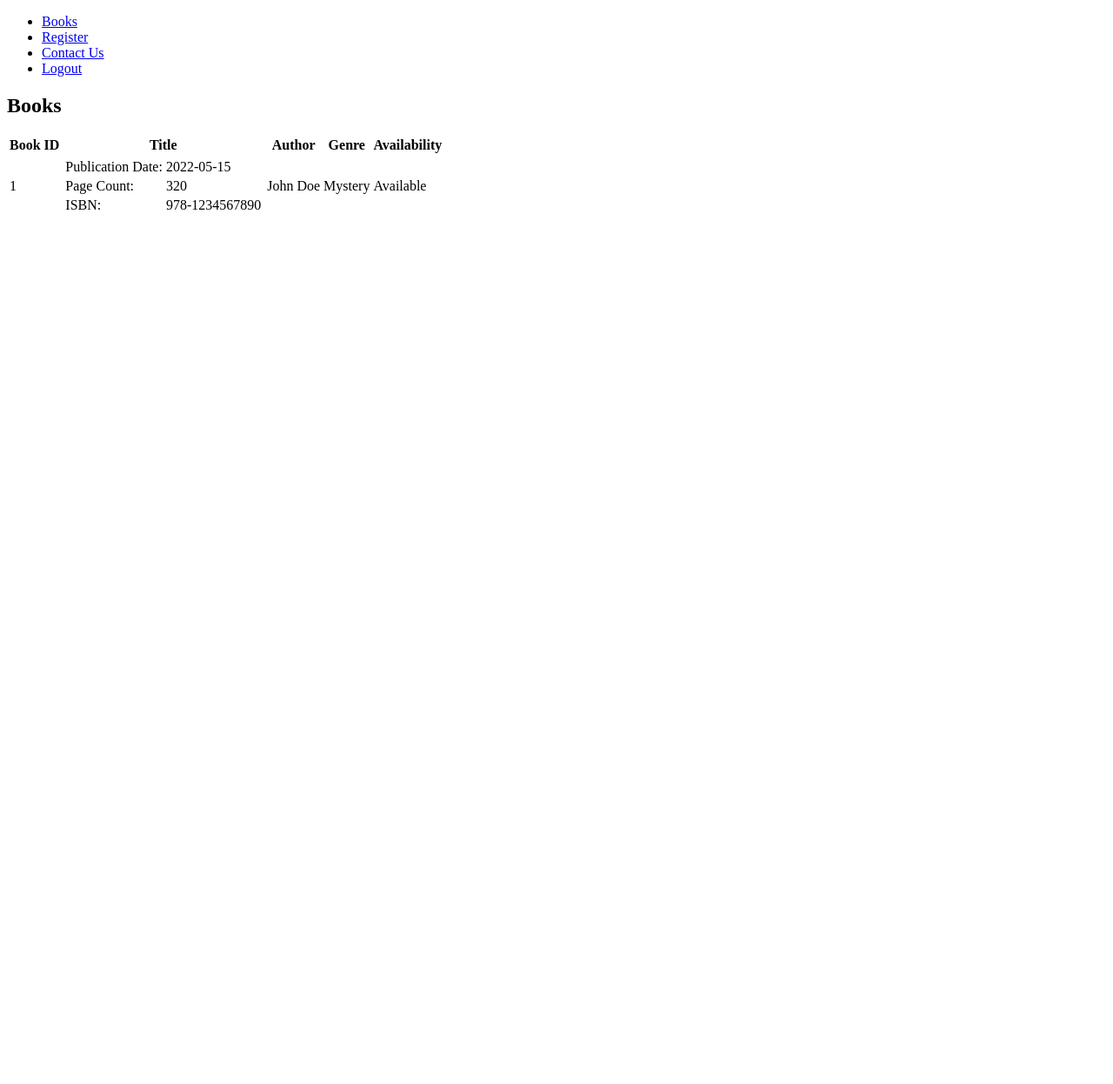
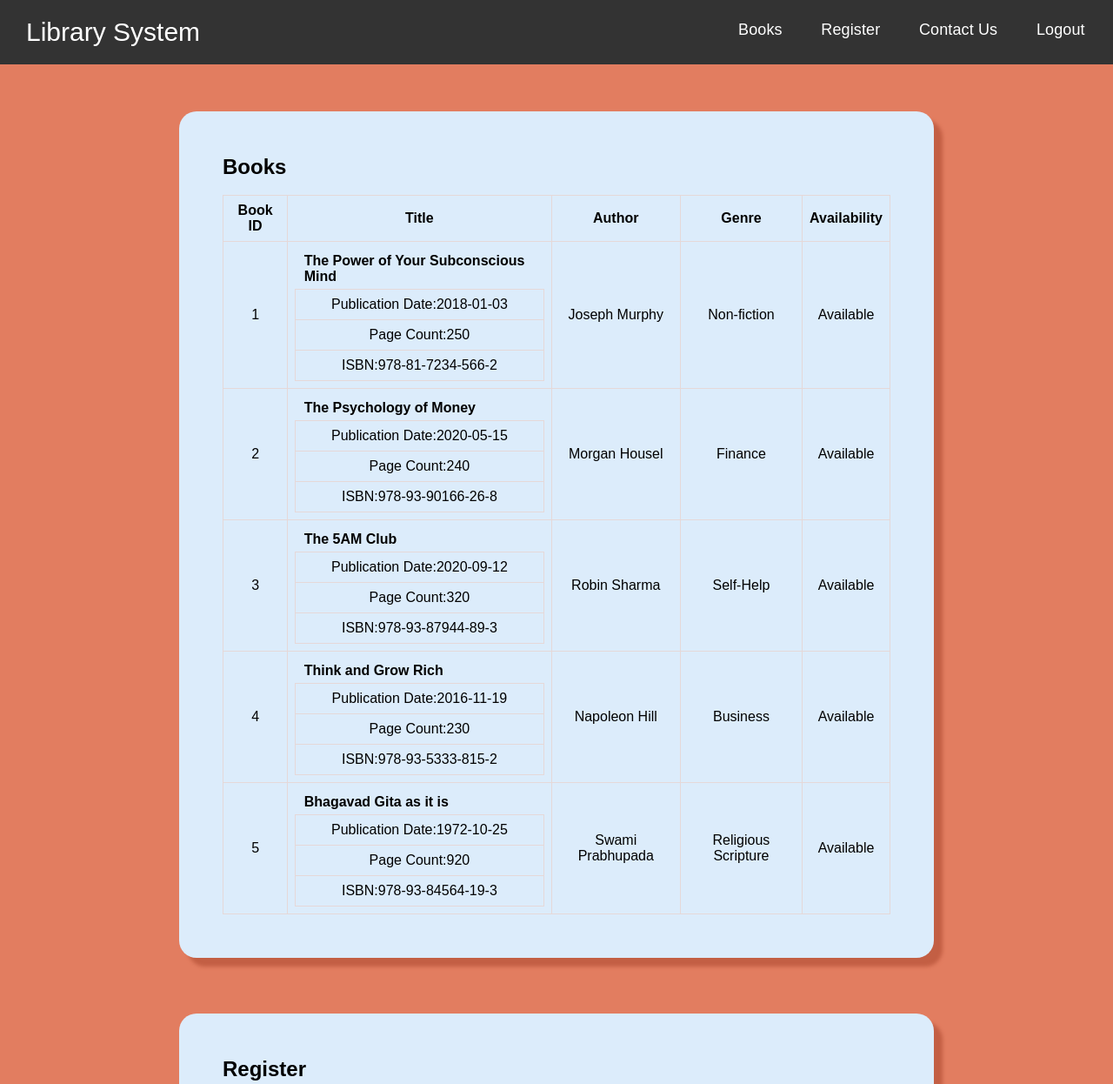
Before and after one commit to saivaraprasad195/F1C2_august, a plain HTML site: page index.html in a window 1280 px wide. Shown: the top 1246 px of the page at 87% size. Before the commit the page ends 800 px from the top, so only its background shows below. Drawn offline with Linux system fonts and the light colour scheme.

Commit message:
CSS completed

```diff
--- a/index.html
+++ b/index.html
@@ -1,13 +1,15 @@
 <!DOCTYPE html>
 <html lang="en">
   <head>
-    <meta charset="UTF-8">
-    <meta name="viewport" content="width=device-width, initial-scale=1.0">
+    <meta charset="UTF-8" />
+    <meta name="viewport" content="width=device-width, initial-scale=1.0" />
     <title>Library System</title>
+    <link rel="stylesheet" href="style.css" />
   </head>
   <body>
     <header>
-    <nav class="nav">
+      <nav class="navbar">
+        <a href="./index.html" id="logo">Library System</a>
         <ul>
           <li><a href="#books">Books</a></li>
           <li><a href="#register">Register</a></li>
@@ -19,6 +21,7 @@
 
     <section id="books" class="section">
       <h2>Books</h2>
+      <br>
       <table class="book-table">
         <tr>
           <th>Book ID</th>
@@ -31,27 +34,137 @@
           <td>1</td>
           <td>
             <table class="nested-table">
+              <th>The Power of Your Subconscious Mind</td>
               <tr>
-              <td>Publication Date:</td>
-              <td>2022-05-15</td>
+                <td>Publication Date:2018-01-03</td>
               </tr>
               <tr>
-              <td>Page Count:</td>
-              <td>320</td>
+                <td>Page Count:250</td>
               </tr>
               <tr>
-              <td>ISBN:</td>
-              <td>978-1234567890</td>
+                <td>ISBN:978-81-7234-566-2</td>
               </tr>
             </table>
           </td>
-        <td>John Doe</td>
-        <td>Mystery</td>
+          <td>Joseph Murphy</td>
+          <td>Non-fiction</td>
           <td>Available</td>
         </tr>
-      <!-- Add more rows as needed -->
+        <tr>
+          <td>2</td>
+          <td>
+            <table class="nested-table">
+              <th>The Psychology of Money</td>
+              <tr>
+                <td>Publication Date:2020-05-15</td>
+              </tr>
+              <tr>
+                <td>Page Count:240</td>
+              </tr>
+              <tr>
+                <td>ISBN:978-93-90166-26-8</td>
+              </tr>
+            </table>
+          </td>
+          <td>Morgan Housel</td>
+          <td>Finance</td>
+          <td>Available</td>
+        </tr>
+        <tr>
+          <tr>
+            <td>3</td>
+            <td>
+              <table class="nested-table">
+                <th>The 5AM Club</td>
+                <tr>
+                  <td>Publication Date:2020-09-12</td>
+                </tr>
+                <tr>
+                  <td>Page Count:320</td>
+                </tr>
+                <tr>
+                  <td>ISBN:978-93-87944-89-3</td>
+                </tr>
+              </table>
+            </td>
+            <td>Robin Sharma</td>
+            <td>Self-Help</td>
+            <td>Available</td>
+          </tr>
+          <tr>
+            <tr>
+              <td>4</td>
+              <td>
+                <table class="nested-table">
+                  <th>Think and Grow Rich</td>
+                  <tr>
+                    <td>Publication Date:2016-11-19</td>
+                  </tr>
+                  <tr>
+                    <td>Page Count:230</td>
+                  </tr>
+                  <tr>
+                    <td>ISBN:978-93-5333-815-2</td>
+                  </tr>
+                </table>
+              </td>
+              <td>Napoleon Hill</td>
+              <td>Business</td>
+              <td>Available</td>
+            </tr>
+            <tr>
+              <tr>
+                <td>5</td>
+                <td>
+                  <table class="nested-table">
+                    <th>Bhagavad Gita as it is</td>
+                    <tr>
+                      <td>Publication Date:1972-10-25</td>
+                    </tr>
+                    <tr>
+                      <td>Page Count:920</td>
+                    </tr>
+                    <tr>
+                      <td>ISBN:978-93-84564-19-3</td>
+                    </tr>
+                  </table>
+                </td>
+                <td>Swami Prabhupada</td>
+                <td>Religious Scripture</td>
+                <td>Available</td>
+              </tr>
+              <tr>
+
       </table>
     </section>
 
+    <section id="register" class="section">
+      <h2>Register</h2>
+      <br>
+      <form class="registration-form">
+        <label for="firstName">First Name:</label>
+        <input type="text" id="firstName" name="firstName" required />
+
+        <label for="lastName">Last Name:</label>
+        <input type="text" id="lastName" name="lastName" required />
+
+        <label for="email">Email:</label>
+        <input type="email" id="email" name="email" required />
+
+        <label for="dob">Date of Birth:</label>
+        <input type="date" id="dob" name="dob" required />
+
+        <label for="age">Age:</label>
+        <input type="number" id="age" name="age" min="5" max="100" required />
+
+        <label for="password">Password:</label>
+        <input type="password" id="password" name="password" required />
+
+        <label for="confirmPassword">Confirm Password:</label>
+        <input type="password" id="confirmPassword" name="confirmPassword" required />
+
+        <button type="submit">Register</button>
+      </form>
+    </section>
   </body>
 </html>
--- /dev/null
+++ b/style.css
@@ -0,0 +1,137 @@
+
+
+body, h1, h2, h3, ul, li, p {
+  margin: 0;
+  padding: 0;
+  box-sizing: border-box;
+}
+
+body {
+  font-family: Arial;
+  background-color: #E27D60;
+}
+
+.navbar {
+  width:100%;
+  background-color: #333;
+  position: fixed;
+  display: flex;
+  justify-content: space-between;
+  top: 0;
+}
+
+.navbar #logo{
+  margin: 10px 20px;
+  padding: 10px;
+  font-size: 30px;
+}
+
+.navbar ul {
+  list-style-type: none;
+  display: flex;
+  justify-content:right;
+  padding: 10px 10px;
+}
+
+.navbar li {
+  margin: .2rem .7rem;
+  padding: .7rem;
+  letter-spacing: .11px;
+}
+
+.navbar li:hover {
+  background-color: #c35f44;
+  border-radius: 10%;
+}
+
+.navbar a {
+  text-decoration: none;
+  color: white;
+  font-size: 18px;
+}
+
+.section{
+  padding: 50px;
+  background-color: rgb(220, 236, 251);
+  width: 60%;
+  margin: auto;
+  margin-top: 5%;
+  border-radius: 20px;
+  box-shadow: 10px 10px 4px #c35f44;
+}
+
+#books
+{
+  margin-top:8rem;
+  overflow-x:auto;
+}
+
+.book-table th {
+  background-color: rgb(220, 236, 251);
+  padding: 10px;
+  text-align: center;
+}
+
+.book-table {
+  width: 100%;
+  border-collapse: collapse;
+}
+
+.book-table th, .book-table td {
+  border: 1px solid #e5d8d8;
+  padding: 8px;
+  text-align: center;
+}
+
+.nested-table th{
+  border: none;
+  background-color:rgb(220, 236, 251);
+  text-align: left;
+  padding: 5px 10px;
+}
+
+.nested-table {
+  border-collapse: collapse;
+  width: 100%;
+}
+
+.nested-table td {
+  border: 1px solid #e5d8d8;
+  padding: 8px;
+}
+
+.registration-form {
+  width: 80%;
+  max-width: 400px;
+  margin: 0 auto;
+}
+
+.registration-form input:hover{
+  border: 1px solid #df8f79;
+}
+
+.registration-form label {
+  display: block;
+  margin-bottom: 5px;
+}
+
+.registration-form input, .registration-form button {
+  width: 100%;
+  padding: 10px;
+  margin-bottom: 15px;
+  border: 1px solid #ddd;
+  border-radius: 4px;
+}
+
+.registration-form button {
+  background-color: #333;
+  color: white;
+  border: none;
+  cursor: pointer;
+  font-size: 18px;
+}
+
+.registration-form button:hover {
+  background-color:#df8f79;
+
+}
```
Lines whose indentation alone changed are shown as unchanged.
